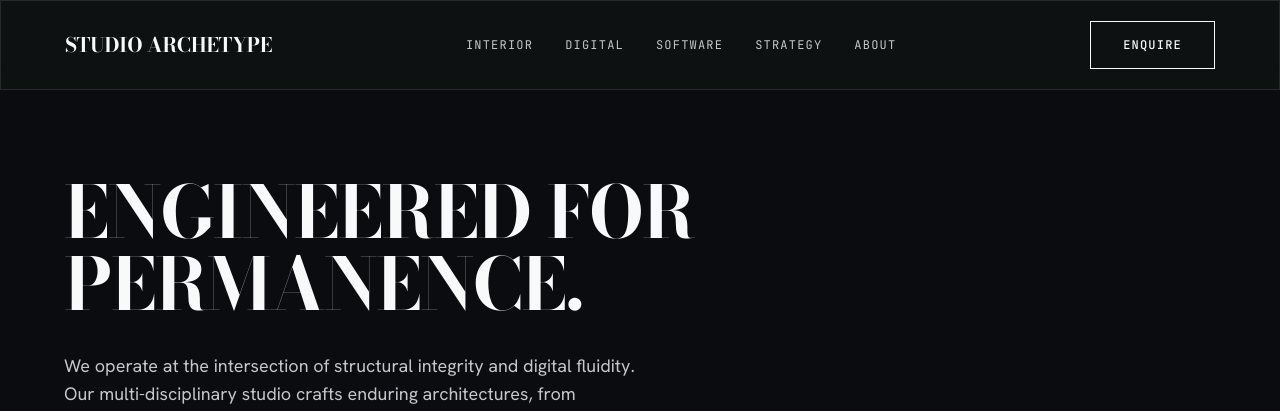
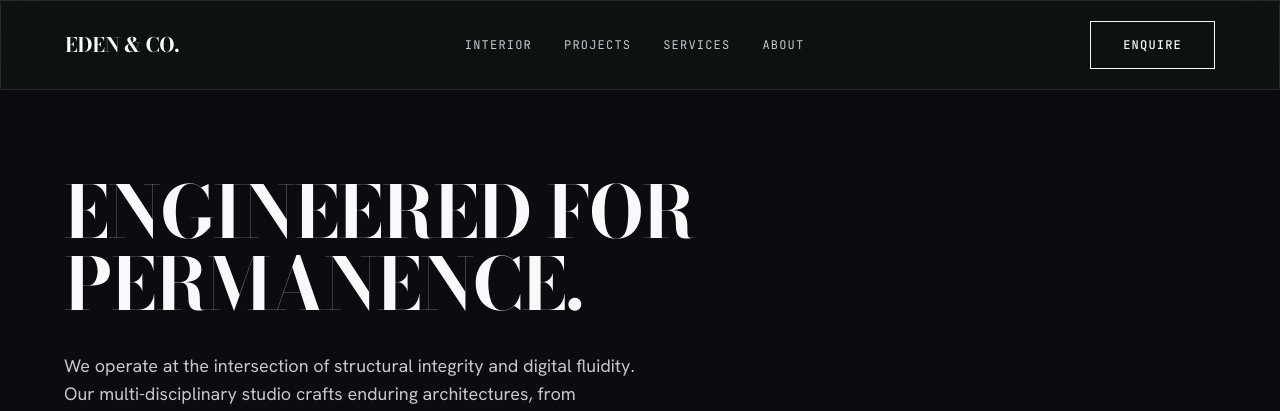
Before and after one commit to iamabrar14/EDEN-CO_PORTFOLIO, a Django app: page /about/ in a window 1280 px wide. Shown: the top 411 px of the page. Run offline with Django 5.2, Linux system fonts and the light colour scheme; some libraries are stand-ins or nearby versions.

Commit message:
Header & Footer

```diff
--- a/eden_co_portfolio/portfolio/templates/includes/footer.html
+++ b/eden_co_portfolio/portfolio/templates/includes/footer.html
@@ -5,20 +5,20 @@
             <!-- Brand -->
             <div>
                 <p class="font-display text-3xl md:text-4xl font-bold text-crisp tracking-tight-display">
-                    STUDIO ARCHETYPE
+                    EDEN & CO.
                 </p>
                 <p class="mt-3 font-mono text-xs tracking-label uppercase text-on-surface-variant">
-                    &copy; 2024 STUDIO ARCHETYPE. ENGINEERED FOR PERMANENCE.
+                    &copy; 2026 EDEN & CO. ENGINEERED FOR PERMANENCE.
                 </p>
             </div>
 
             <!-- Links -->
             <nav class="flex flex-wrap gap-6 md:gap-8">
-                <a href="#" class="font-mono text-xs tracking-label uppercase text-on-surface-variant hover:text-crisp transition-colors">Journal</a>
-                <a href="#" class="font-mono text-xs tracking-label uppercase text-on-surface-variant hover:text-crisp transition-colors">Careers</a>
-                <a href="#" class="font-mono text-xs tracking-label uppercase text-on-surface-variant hover:text-crisp transition-colors">Legal</a>
-                <a href="#" class="font-mono text-xs tracking-label uppercase text-on-surface-variant hover:text-crisp transition-colors">Privacy</a>
-            </nav>
+              <a href="{% url 'home' %}" class="font-mono text-xs tracking-label uppercase text-on-surface-variant hover:text-crisp transition-colors">Interior</a>
+                <a href="{% url 'projects' %}" class="font-mono text-xs tracking-label uppercase text-on-surface-variant hover:text-crisp transition-colors">Projects</a>
+                <a href="{% url 'services' %}" class="font-mono text-xs tracking-label uppercase text-on-surface-variant hover:text-crisp transition-colors">Services</a>
+
+                <a href="{% url 'about' %}" class="font-mono text-xs tracking-label uppercase text-on-surface-variant hover:text-crisp transition-colors">About</a>
         </div>
     </div>
 </footer>
--- a/eden_co_portfolio/portfolio/templates/includes/navbar.html
+++ b/eden_co_portfolio/portfolio/templates/includes/navbar.html
@@ -5,15 +5,15 @@
         <div class="flex items-center justify-between py-5">
             <!-- Brand -->
             <a href="{% url 'landing' %}" class="font-display text-lg md:text-xl font-bold text-crisp tracking-tight-display hover:text-on-surface-variant transition-colors" id="brand-logo">
-                STUDIO ARCHETYPE
+                EDEN & CO.
             </a>
 
             <!-- Desktop Nav -->
             <nav class="hidden lg:flex items-center gap-8" id="desktop-nav">
                 <a href="{% url 'home' %}" class="font-mono text-xs tracking-label uppercase text-on-surface-variant hover:text-crisp transition-colors">Interior</a>
-                <a href="{% url 'projects' %}" class="font-mono text-xs tracking-label uppercase text-on-surface-variant hover:text-crisp transition-colors">Digital</a>
-                <a href="{% url 'services' %}" class="font-mono text-xs tracking-label uppercase text-on-surface-variant hover:text-crisp transition-colors">Software</a>
-                <a href="{% url 'about' %}" class="font-mono text-xs tracking-label uppercase text-on-surface-variant hover:text-crisp transition-colors">Strategy</a>
+                <a href="{% url 'projects' %}" class="font-mono text-xs tracking-label uppercase text-on-surface-variant hover:text-crisp transition-colors">Projects</a>
+                <a href="{% url 'services' %}" class="font-mono text-xs tracking-label uppercase text-on-surface-variant hover:text-crisp transition-colors">Services</a>
+
                 <a href="{% url 'about' %}" class="font-mono text-xs tracking-label uppercase text-on-surface-variant hover:text-crisp transition-colors">About</a>
             </nav>
 
```
